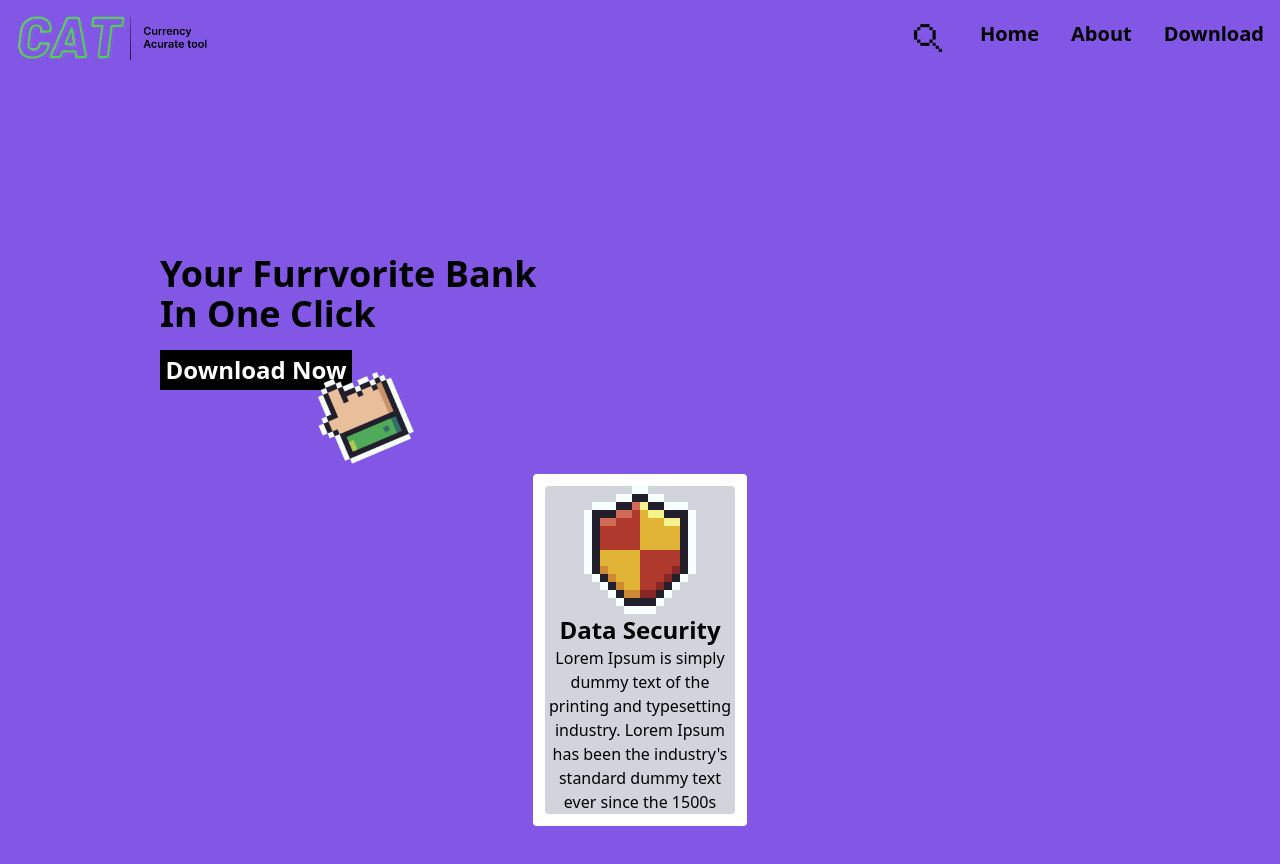
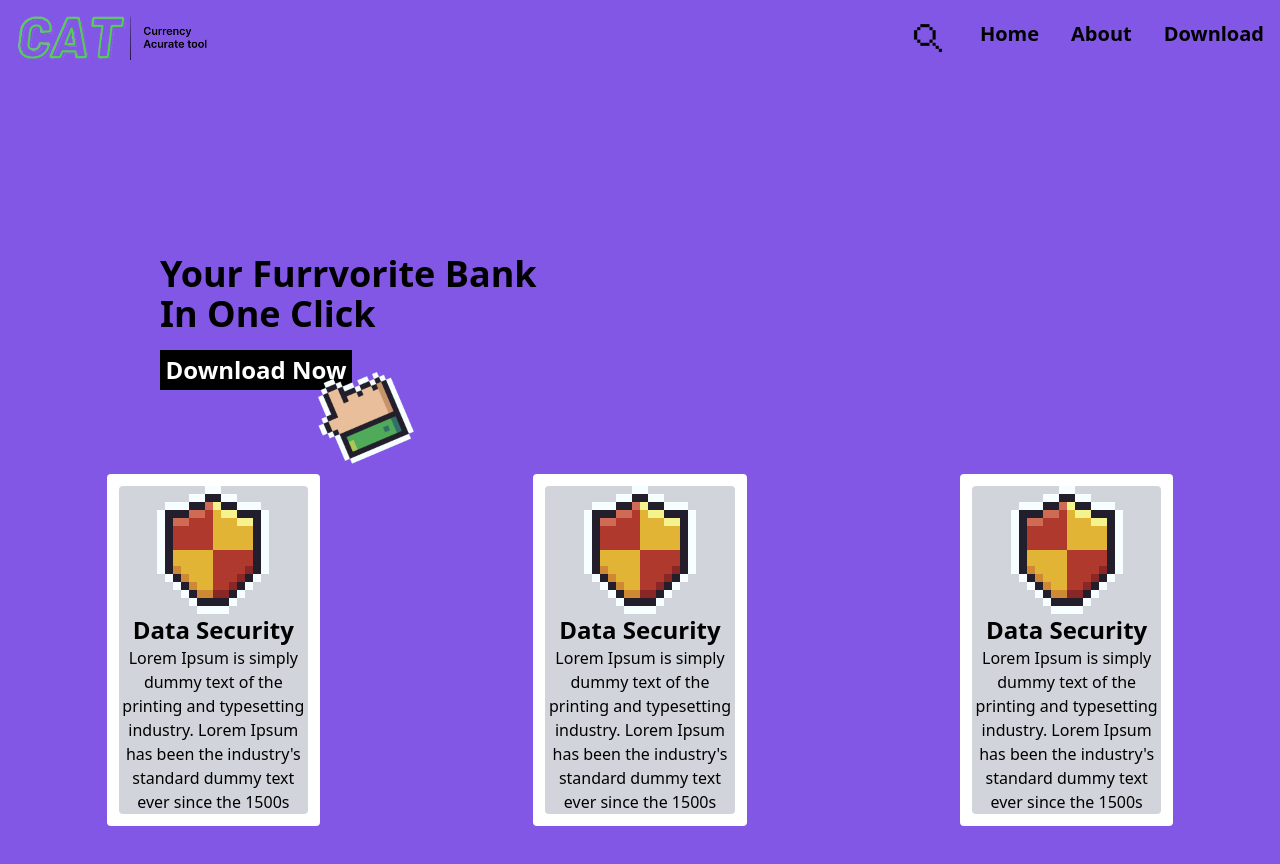
Before and after one commit to iguoliveira/cat-digital-bank, a React (Vite) app: page / in a window 1280 px wide. Shown: the top 864 px of the page. Built offline with nearby package versions, Linux system fonts and the light colour scheme.

Commit message:
Added cards in homepage

```diff
--- a/src/components/homepage/initial_content/container/Container.jsx
+++ b/src/components/homepage/initial_content/container/Container.jsx
@@ -12,6 +12,16 @@
           title="Data Security"
           content="Lorem Ipsum is simply dummy text of the printing and typesetting industry. Lorem Ipsum has been the industry's standard dummy text ever since the 1500s"
         />
+        <Card
+          image={DataSecurity}
+          title="Data Security"
+          content="Lorem Ipsum is simply dummy text of the printing and typesetting industry. Lorem Ipsum has been the industry's standard dummy text ever since the 1500s"
+        />
+        <Card
+          image={DataSecurity}
+          title="Data Security"
+          content="Lorem Ipsum is simply dummy text of the printing and typesetting industry. Lorem Ipsum has been the industry's standard dummy text ever since the 1500s"
+        />
       </div>
     </div>
   );
```
